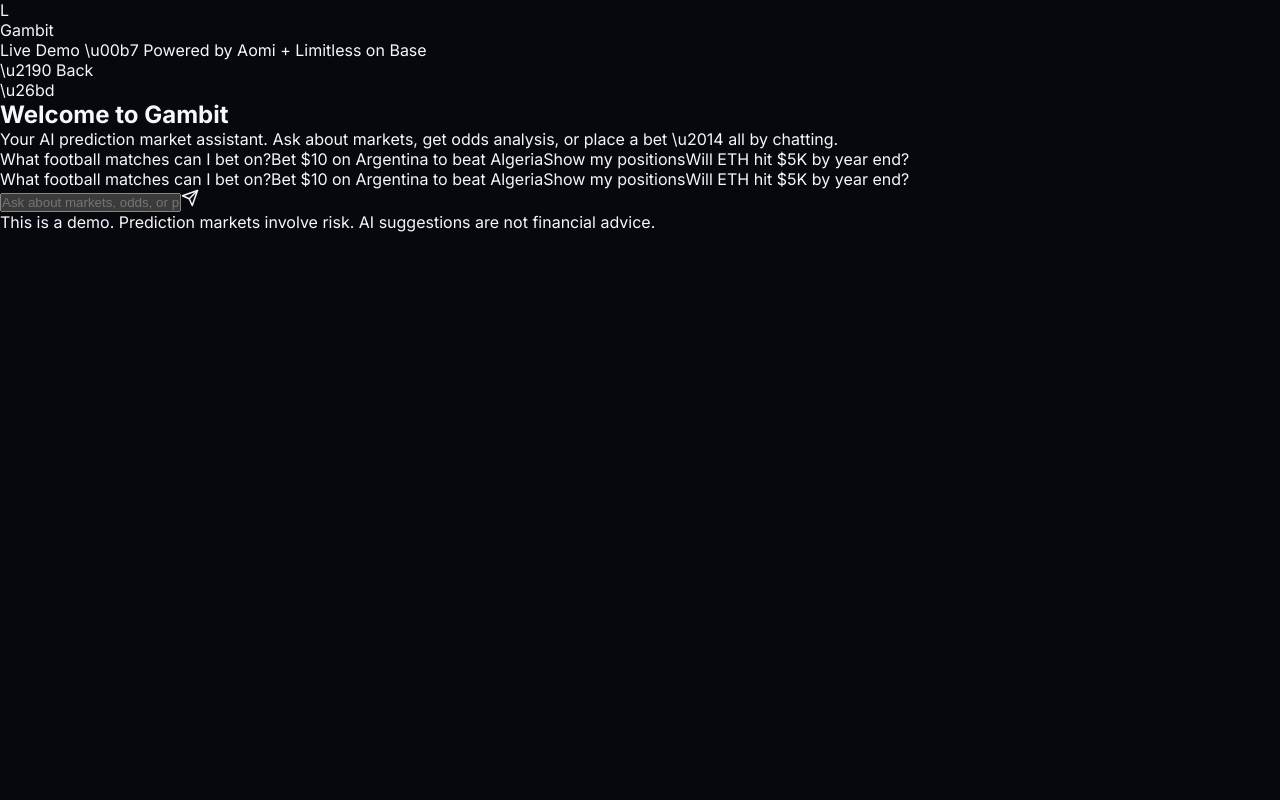
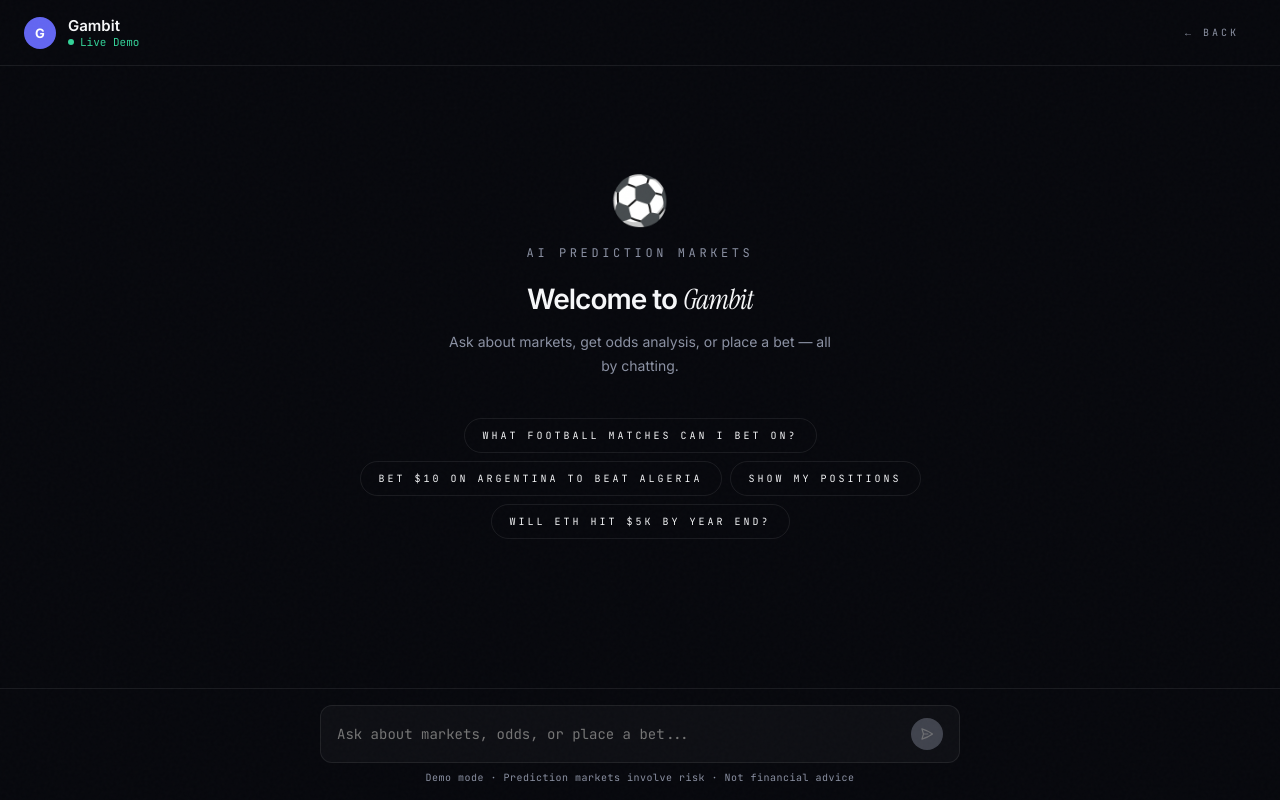
Before and after one commit to Ryjen1/Gambit, a Next.js app: page /chat in a window 1280 px wide. Built offline with nearby package versions, Linux system fonts and the light colour scheme.

Commit message:
fix: unicode rendering in chat and demo components
- Wrap \u escapes in JSX text as JS expressions
- Fix \u26bd emoji, \u2190 arrow, \u2192 arrow
- Clean .next cache corrupted from hot-reload

```diff
--- a/src/app/chat/page.tsx
+++ b/src/app/chat/page.tsx
@@ -6,14 +6,7 @@
   role: "user" | "assistant";
   content: string;
   table?: { match: string; yes: string; no: string }[];
-  order?: {
-    market: string;
-    side: string;
-    price: string;
-    shares: string;
-    total: string;
-    potential: string;
-  };
+  receipt?: Record<string, string>;
 }
 
 const DEMO_RESPONSES: Record<string, Message> = {
@@ -30,58 +23,73 @@
   },
   "bet $10 on argentina to beat algeria": {
     role: "assistant",
-    content: "Here's your order preview. Please confirm:",
-    order: {
+    content: "Order preview \u2014 please confirm:",
+    receipt: {
       market: "Argentina vs Algeria \u2014 Jun 17",
       side: "BUY YES",
       price: "$0.71",
       shares: "14.08",
-      total: "$10.00 USDC",
+      cost: "$10.00 USDC",
       potential: "$14.08 if Argentina wins (+40.8%)",
     },
   },
   confirm: {
     role: "assistant",
-    content:
-      "\u2705 Order placed!\n\nArgentina vs Algeria \u2014 YES @ $0.71\nShares: 14.08 | Cost: $10.00 USDC\nPotential payout: $14.08 (40.8% return)\n\nI'll notify you when the market resolves. Good luck! \u26bd",
+    content: "",
+    receipt: {
+      status: "\u2705 Order placed",
+      market: "Argentina vs Algeria \u2014 YES @ $0.71",
+      shares: "14.08",
+      cost: "$10.00 USDC",
+      payout: "$14.08 (40.8% return)",
+      resolution: "Jun 17, 2026",
+    },
   },
   "show my positions": {
     role: "assistant",
-    content:
-      "Your open positions:\n\n\u26bd Argentina vs Algeria YES @ $0.71\n   14.08 shares | Cost: $10.00 | Current value: $11.26 | P&L: +$1.26\n\n\u26bd Germany vs Curacao YES @ $0.94\n   21.28 shares | Cost: $20.00 | Current value: $20.85 | P&L: +$0.85\n\nTotal invested: $30.00 | Current value: $32.11 | Total P&L: +$2.11",
+    content: "Your open positions on Limitless:",
+    receipt: {
+      "position 1": "Argentina vs Algeria YES @ $0.71",
+      "  14.08 shares": "Cost: $10.00 | P&L: +$1.26",
+      "position 2": "Germany vs Curacao YES @ $0.94",
+      "  21.28 shares": "Cost: $20.00 | P&L: +$0.85",
+      "total invested": "$30.00",
+      "total value": "$32.11",
+      "total p&l": "+$2.11",
+    },
   },
   "will eth hit $5k by year end?": {
     role: "assistant",
-    content:
-      "Found a market: \"Will ETH be above $5,000 by EOY 2026\"\n\nCurrent odds:\n  YES: 23% ($0.23/share)\n  NO:  77% ($0.77/share)\n\nVolume: $142,850 | Liquidity: $38,200\n\nMy analysis: Current ETH price is ~$2,580. A move to $5K requires a 94% rally in 7 months. The market is pricing this fairly at 23%. If you believe in the post-halving cycle, YES at $0.23 offers a 4.3x return if it hits.\n\nWant to place a bet?",
+    content: "Found a market: \"Will ETH be above $5,000 by EOY 2026\"",
+    receipt: {
+      market: "ETH above $5,000 by EOY",
+      yes: "23% ($0.23/share)",
+      no: "77% ($0.77/share)",
+      volume: "$142,850",
+      liquidity: "$38,200",
+      expires: "Dec 31, 2026",
+      analysis: "94% rally needed. 23% fair for bull cycle.",
+    },
   },
 };
 
 function getResponse(input: string): Message {
   const lower = input.toLowerCase().trim();
   if (DEMO_RESPONSES[lower]) return DEMO_RESPONSES[lower];
-
-  if (lower.includes("football") || lower.includes("soccer") || lower.includes("world cup")) {
+  if (lower.includes("football") || lower.includes("soccer") || lower.includes("world cup"))
     return DEMO_RESPONSES["what football matches can i bet on?"];
-  }
-  if (lower.includes("eth") || lower.includes("bitcoin") || lower.includes("crypto")) {
+  if (lower.includes("eth") || lower.includes("bitcoin") || lower.includes("crypto"))
     return DEMO_RESPONSES["will eth hit $5k by year end?"];
-  }
-  if (lower.includes("position") || lower.includes("portfolio") || lower.includes("bets")) {
+  if (lower.includes("position") || lower.includes("portfolio") || lower.includes("bets"))
     return DEMO_RESPONSES["show my positions"];
-  }
-  if (lower.includes("bet") || lower.includes("buy") || lower.includes("wager")) {
+  if (lower.includes("bet") || lower.includes("buy"))
     return {
       role: "assistant",
-      content:
-        "I'd be happy to help you place a bet! Let me search for that market on Limitless.\n\nTo place real bets, you'll need to:\n1. Connect your wallet on Base\n2. Have USDC in your wallet\n3. Set up a Limitless API key\n\nFor now, try one of the demo prompts below to see how the flow works!",
+      content: "I can help with that! Let me search for that market on Limitless. Try one of the demo prompts below to see the full flow.",
     };
-  }
-
   return {
     role: "assistant",
-    content:
-      "I can help you with prediction markets on Limitless! Try asking me:\n\n\u2022 \"What football matches can I bet on?\"\n\u2022 \"Will ETH hit $5K by year end?\"\n\u2022 \"Bet $10 on Argentina to beat Algeria\"\n\u2022 \"Show my positions\"\n\nOr tap one of the quick prompts below.",
+    content: "Try asking:\n\u2022 \"What football matches can I bet on?\"\n\u2022 \"Bet $10 on Argentina to beat Algeria\"\n\u2022 \"Show my positions\"\n\u2022 \"Will ETH hit $5K by year end?\"",
   };
 }
 
@@ -96,23 +104,16 @@
     messagesEndRef.current?.scrollIntoView({ behavior: "smooth" });
   }, [messages, isTyping]);
 
-  const sendMessage = useCallback(
-    (text: string) => {
-      const userMsg: Message = { role: "user", content: text };
-      setMessages((prev) => [...prev, userMsg]);
+  const sendMessage = useCallback((text: string) => {
+    setMessages((prev) => [...prev, { role: "user", content: text }]);
     setInput("");
     setIsTyping(true);
-
-      const delay = 600 + Math.random() * 800;
     setTimeout(() => {
-        const response = getResponse(text);
-        setMessages((prev) => [...prev, response]);
+      setMessages((prev) => [...prev, getResponse(text)]);
       setIsTyping(false);
       inputRef.current?.focus();
-      }, delay);
-    },
-    []
-  );
+    }, 600 + Math.random() * 800);
+  }, []);
 
   const handleSend = useCallback(() => {
     const text = input.trim();
@@ -128,41 +129,63 @@
   ];
 
   return (
-    <div className="chat-root">
+    <div className="noise grid-bg" style={{
+      height: "100vh", display: "flex", flexDirection: "column",
+      background: "var(--bg)", color: "var(--fg)",
+    }}>
       {/* Header */}
-      <div className="chat-header">
-        <div className="chat-header-left">
-          <div className="chat-avatar">L</div>
+      <div style={{
+        display: "flex", alignItems: "center", justifyContent: "space-between",
+        padding: "16px 24px", borderBottom: "1px solid var(--border)",
+      }}>
+        <div style={{ display: "flex", alignItems: "center", gap: 12 }}>
+          <div style={{
+            width: 32, height: 32, borderRadius: "50%", background: "var(--accent)",
+            display: "flex", alignItems: "center", justifyContent: "center",
+          }}>
+            <span style={{ fontSize: 13, fontWeight: 700, color: "#fff" }}>G</span>
+          </div>
           <div>
-            <div className="chat-header-title">Gambit</div>
-            <div className="chat-header-status">
-              <span className="status-dot" />
-              Live Demo \u00b7 Powered by Aomi + Limitless on Base
+            <div style={{ fontSize: 15, fontWeight: 600 }}>Gambit</div>
+            <div style={{ display: "flex", alignItems: "center", gap: 6 }}>
+              <span style={{
+                width: 6, height: 6, borderRadius: "50%", background: "var(--green)",
+              }} />
+              <span style={{ fontSize: 11, color: "var(--green)", fontFamily: "var(--mono)" }}>
+                Live Demo
+              </span>
             </div>
           </div>
         </div>
-        <a href="/" className="chat-back-btn">
-          \u2190 Back
+        <a href="/" className="pill-btn pill-btn-ghost" style={{ fontSize: 10, padding: "8px 16px" }}>
+          {"\u2190"} Back
         </a>
       </div>
 
       {/* Messages */}
-      <div className="chat-messages">
+      <div style={{ flex: 1, overflow: "auto", padding: 24 }}>
+        <div style={{ maxWidth: 640, margin: "0 auto", display: "flex", flexDirection: "column", gap: 16 }}>
           {messages.length === 0 && (
-          <div className="chat-empty">
-            <div className="chat-empty-icon">\u26bd</div>
-            <h2 className="chat-empty-title">Welcome to Gambit</h2>
-            <p className="chat-empty-desc">
-              Your AI prediction market assistant. Ask about markets, get odds
-              analysis, or place a bet \u2014 all by chatting.
+            <div style={{ padding: "80px 0", textAlign: "center" }}>
+              <div style={{ fontSize: 48, marginBottom: 16 }}>{"\u26bd"}</div>
+              <p className="eyebrow" style={{ marginBottom: 20 }}>AI Prediction Markets</p>
+              <h2 style={{
+                fontSize: 28, fontWeight: 600, letterSpacing: -1, marginBottom: 12,
+              }}>
+                Welcome to{" "}
+                <span className="serif-italic" style={{ fontWeight: 400 }}>Gambit</span>
+              </h2>
+              <p style={{
+                fontSize: 14, color: "var(--muted)", maxWidth: 400,
+                margin: "0 auto 40px", lineHeight: 1.7,
+              }}>
+                Ask about markets, get odds analysis, or place a bet &mdash; all by chatting.
               </p>
-            <div className="chat-prompts-grid">
+              <div style={{ display: "flex", flexWrap: "wrap", gap: 8, justifyContent: "center" }}>
                 {quickPrompts.map((q) => (
-                <button
-                  key={q}
-                  onClick={() => sendMessage(q)}
-                  className="chat-prompt-btn"
-                >
+                  <button key={q} onClick={() => sendMessage(q)} className="pill-btn" style={{
+                    fontSize: 10, padding: "10px 18px", borderColor: "var(--border)",
+                  }}>
                     {q}
                   </button>
                 ))}
@@ -171,62 +194,42 @@
           )}
 
           {messages.map((msg, i) => (
-          <div
-            key={i}
-            className={`chat-msg ${msg.role === "user" ? "chat-msg-user" : "chat-msg-bot"}`}
-          >
-            <div className="chat-bubble">
-              <p className="chat-bubble-text">{msg.content}</p>
+            <div key={i} style={{
+              display: "flex", justifyContent: msg.role === "user" ? "flex-end" : "flex-start",
+            }}>
+              <div className={msg.role === "user" ? "chat-bubble-user" : "chat-bubble-bot"} style={{
+                maxWidth: "85%", padding: "14px 18px", fontSize: 14, lineHeight: 1.6,
+              }}>
+                {msg.content && <p style={{ margin: 0, whiteSpace: "pre-wrap" }}>{msg.content}</p>}
 
                 {msg.table && (
-                <div className="chat-table-wrap">
-                  <table className="chat-table">
-                    <thead>
-                      <tr>
-                        <th>Match</th>
-                        <th>YES</th>
-                        <th>NO</th>
-                      </tr>
-                    </thead>
-                    <tbody>
+                  <div className="receipt" style={{ marginTop: 12, fontSize: 12 }}>
+                    <div style={{ display: "grid", gridTemplateColumns: "1fr auto auto", gap: "4px 16px" }}>
+                      <span className="eyebrow" style={{ fontSize: 9, marginBottom: 8 }}>Match</span>
+                      <span className="eyebrow" style={{ fontSize: 9, marginBottom: 8, textAlign: "right" }}>YES</span>
+                      <span className="eyebrow" style={{ fontSize: 9, marginBottom: 8, textAlign: "right" }}>NO</span>
                       {msg.table.map((row, j) => (
-                        <tr key={j}>
-                          <td>{row.match}</td>
-                          <td className="text-green">{row.yes}</td>
-                          <td className="text-red">{row.no}</td>
-                        </tr>
+                        <div key={j} style={{ display: "contents" }}>
+                          <span style={{ color: "var(--fg)", fontSize: 12 }}>{row.match}</span>
+                          <span style={{ textAlign: "right", fontSize: 12, color: "var(--green)" }}>{row.yes}</span>
+                          <span style={{ textAlign: "right", fontSize: 12, color: "var(--red)" }}>{row.no}</span>
+                        </div>
                       ))}
-                    </tbody>
-                  </table>
+                    </div>
                   </div>
                 )}
 
-              {msg.order && (
-                <div className="chat-order">
-                  <div className="chat-order-row">
-                    <span className="chat-order-label">Market</span>
-                    <span className="chat-order-value">{msg.order.market}</span>
+                {msg.receipt && (
+                  <div className="receipt" style={{ marginTop: 12, fontSize: 12 }}>
+                    {Object.entries(msg.receipt).map(([k, v]) => (
+                      <div key={k} style={{ display: "flex", justifyContent: "space-between", padding: "2px 0" }}>
+                        <span style={{ color: "var(--muted)" }}>{k}</span>
+                        <span style={{
+                          color: k.includes("p&l") || k.includes("potential") || k.includes("payout") || k === "status" || k === "analysis"
+                            ? "var(--green)" : "var(--fg)",
+                        }}>{v}</span>
                       </div>
-                  <div className="chat-order-row">
-                    <span className="chat-order-label">Side</span>
-                    <span className="chat-order-value text-green">{msg.order.side}</span>
-                  </div>
-                  <div className="chat-order-row">
-                    <span className="chat-order-label">Price</span>
-                    <span className="chat-order-value">{msg.order.price}</span>
-                  </div>
-                  <div className="chat-order-row">
-                    <span className="chat-order-label">Shares</span>
-                    <span className="chat-order-value">{msg.order.shares}</span>
-                  </div>
-                  <div className="chat-order-row">
-                    <span className="chat-order-label">Total Cost</span>
-                    <span className="chat-order-value">{msg.order.total}</span>
-                  </div>
-                  <div className="chat-order-row chat-order-highlight">
-                    <span className="chat-order-label">Potential Payout</span>
-                    <span className="chat-order-value text-green">{msg.order.potential}</span>
-                  </div>
+                    ))}
                   </div>
                 )}
               </div>
@@ -234,34 +237,26 @@
           ))}
 
           {isTyping && (
-          <div className="chat-msg chat-msg-bot">
-            <div className="chat-bubble chat-typing">
+            <div style={{ display: "flex", justifyContent: "flex-start" }}>
+              <div className="chat-bubble-bot" style={{ padding: "16px 22px", display: "flex", gap: 6 }}>
                 <span className="typing-dot" />
                 <span className="typing-dot" />
                 <span className="typing-dot" />
               </div>
             </div>
           )}
-
           <div ref={messagesEndRef} />
+        </div>
       </div>
 
       {/* Input */}
-      <div className="chat-input-area">
-        {messages.length === 0 && (
-          <div className="chat-quick-row">
-            {quickPrompts.map((q) => (
-              <button
-                key={q}
-                onClick={() => sendMessage(q)}
-                className="chat-quick-btn"
-              >
-                {q}
-              </button>
-            ))}
-          </div>
-        )}
-        <div className="chat-input-wrap">
+      <div style={{ padding: "16px 24px", borderTop: "1px solid var(--border)" }}>
+        <div style={{ maxWidth: 640, margin: "0 auto" }}>
+          <div style={{
+            display: "flex", alignItems: "center", gap: 12,
+            background: "var(--card)", border: "1px solid var(--border)",
+            borderRadius: 12, padding: "12px 16px",
+          }}>
             <input
               ref={inputRef}
               type="text"
@@ -269,22 +264,34 @@
               onChange={(e) => setInput(e.target.value)}
               onKeyDown={(e) => e.key === "Enter" && !e.shiftKey && (e.preventDefault(), handleSend())}
               placeholder="Ask about markets, odds, or place a bet..."
-            className="chat-input"
               disabled={isTyping}
+              style={{
+                flex: 1, background: "transparent", border: "none", outline: "none",
+                fontSize: 14, color: "var(--fg)", fontFamily: "var(--mono)",
+              }}
             />
             <button
               onClick={handleSend}
               disabled={!input.trim() || isTyping}
-            className="chat-send-btn"
+              style={{
+                width: 32, height: 32, borderRadius: "50%",
+                background: input.trim() && !isTyping ? "var(--accent)" : "var(--muted)",
+                display: "flex", alignItems: "center", justifyContent: "center",
+                opacity: input.trim() && !isTyping ? 1 : 0.4, transition: "all 0.2s",
+              }}
             >
-            <svg width="18" height="18" viewBox="0 0 24 24" fill="none" stroke="currentColor" strokeWidth="2" strokeLinecap="round" strokeLinejoin="round">
-              <path d="M22 2L11 13" /><path d="M22 2L15 22L11 13L2 9L22 2Z" />
+              <svg width="14" height="14" fill="none" viewBox="0 0 24 24" stroke="#fff" strokeWidth={2}>
+                <path strokeLinecap="round" strokeLinejoin="round" d="M6 12L3.269 3.126A59.768 59.768 0 0121.485 12 59.77 59.77 0 013.27 20.876L5.999 12zm0 0h7.5" />
               </svg>
             </button>
           </div>
-        <p className="chat-disclaimer">
-          This is a demo. Prediction markets involve risk. AI suggestions are not financial advice.
+          <p style={{
+            textAlign: "center", fontSize: 10, color: "var(--muted)",
+            marginTop: 8, fontFamily: "var(--mono)", letterSpacing: "0.05em",
+          }}>
+            Demo mode &middot; Prediction markets involve risk &middot; Not financial advice
           </p>
+        </div>
       </div>
     </div>
   );
--- a/src/components/DemoChat.tsx
+++ b/src/components/DemoChat.tsx
@@ -145,7 +145,7 @@
             fontSize: 16, fontWeight: 600, color: "#fff",
             boxShadow: "0 0 30px rgba(99,102,241,0.15)",
           }}>
-            Try the Interactive Demo \u2192
+            Try the Interactive Demo {"\u2192"}
           </a>
         </div>
       </div>
```
Lines whose indentation alone changed are shown as unchanged.
